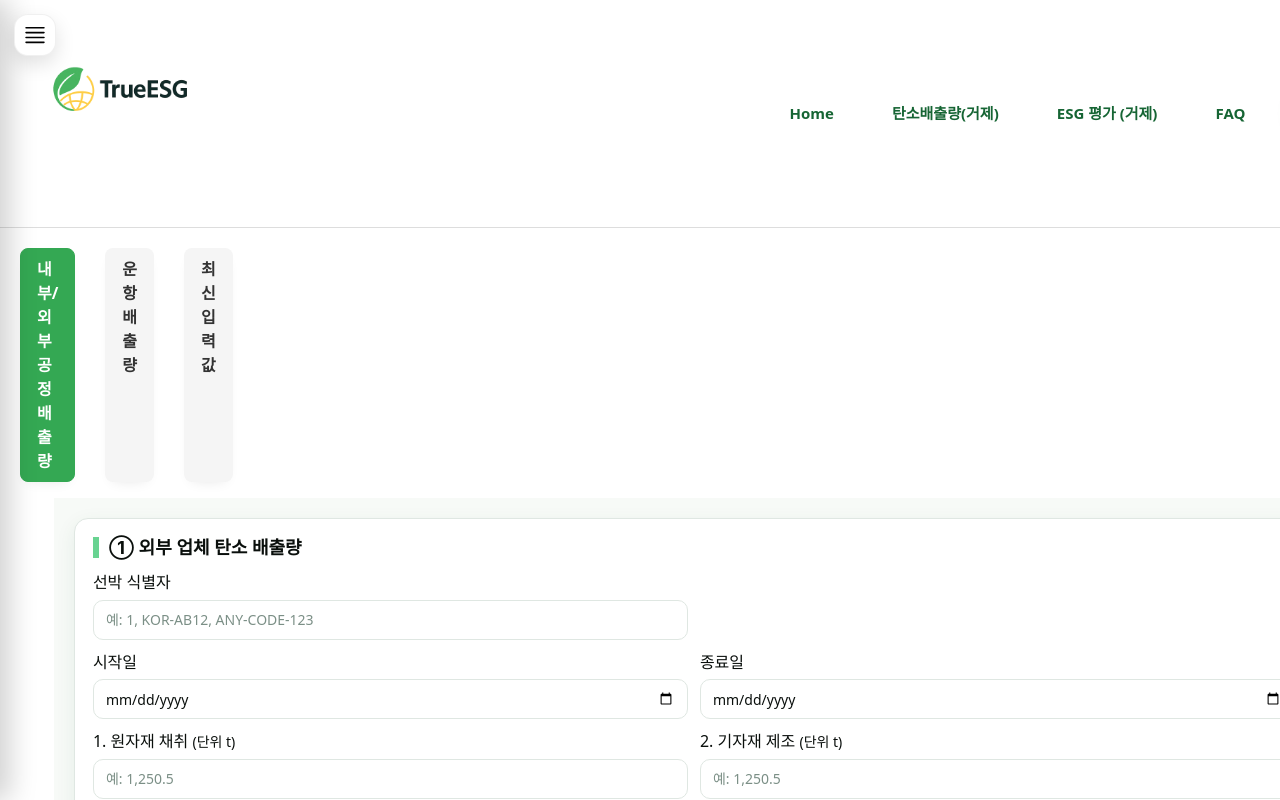
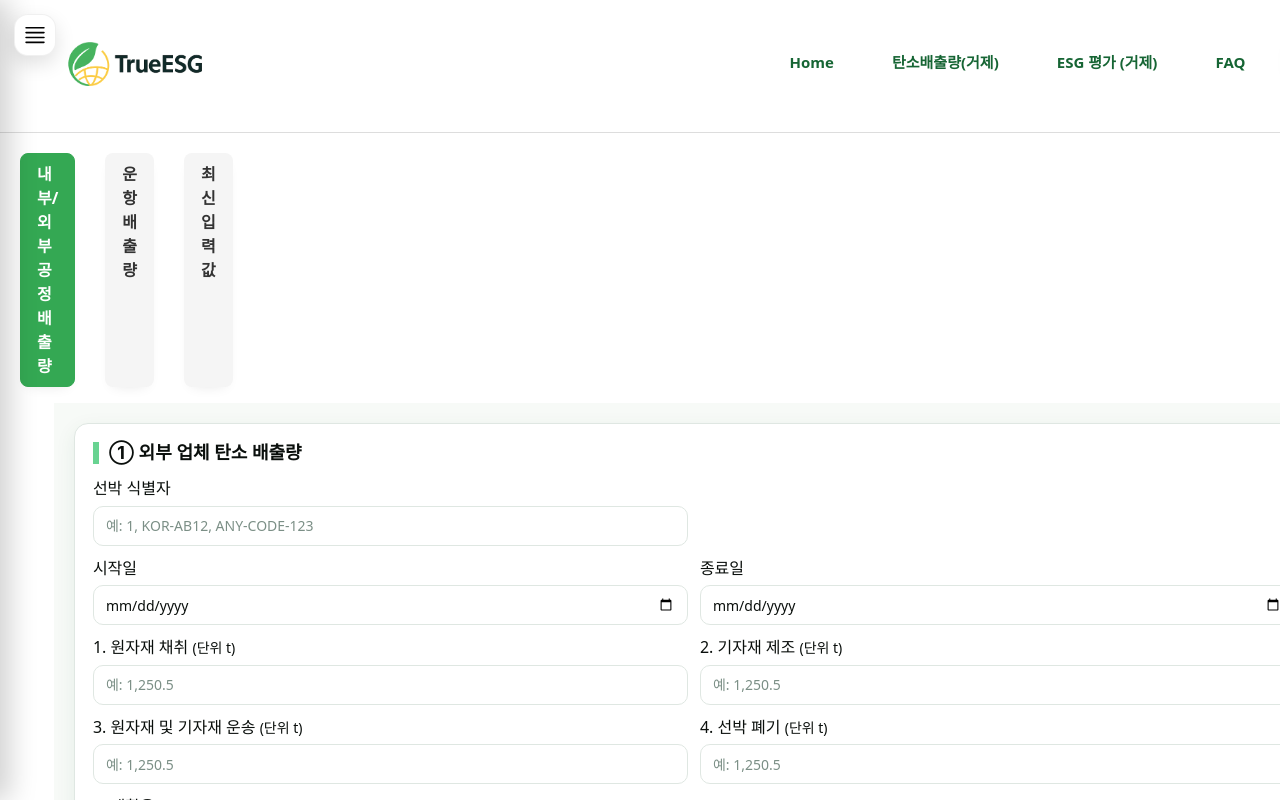
Before and after one commit to xhd24/esg-project, a React (Vite) app in the folder frontend/: page /carbon/forms in a window 1280 px wide. Shown: the top 800 px of the page. Built offline with nearby package versions, Linux system fonts and the light colour scheme.

Commit message:
css고침

```diff
--- a/frontend/src/index.css
+++ b/frontend/src/index.css
@@ -122,7 +122,7 @@
   width:180px;
   height:auto;
   margin-right:32px;
-  margin-left:30px;
+  margin-left:45px;
 
 }
 
@@ -166,7 +166,7 @@
 .main_nav .nav{
   justify-content: right;
   margin-right: 30px;
-  margin-top: -85px;
+
 }
 
 /* 우측 로그인/유저 영역은 자동으로 오른쪽 끝 */
@@ -194,7 +194,7 @@
   justify-content: right;      /* 가운데 정렬 */
   margin: 0;                    /* 기존 margin hack 제거 */
   position: relative;
-  top: -90px;                    /* ← 줄 전체를 "살짝 위로" */
+  top: -47px;                    /* ← 줄 전체를 "살짝 위로" */
   gap: 32px;
   margin-right: 30px;                  /* 버튼 사이 조금 여유 */
 }
```
Also changed, not shown: frontend/src/App.css (line endings or trailing spaces), frontend/src/assets/images/logo3.png.
